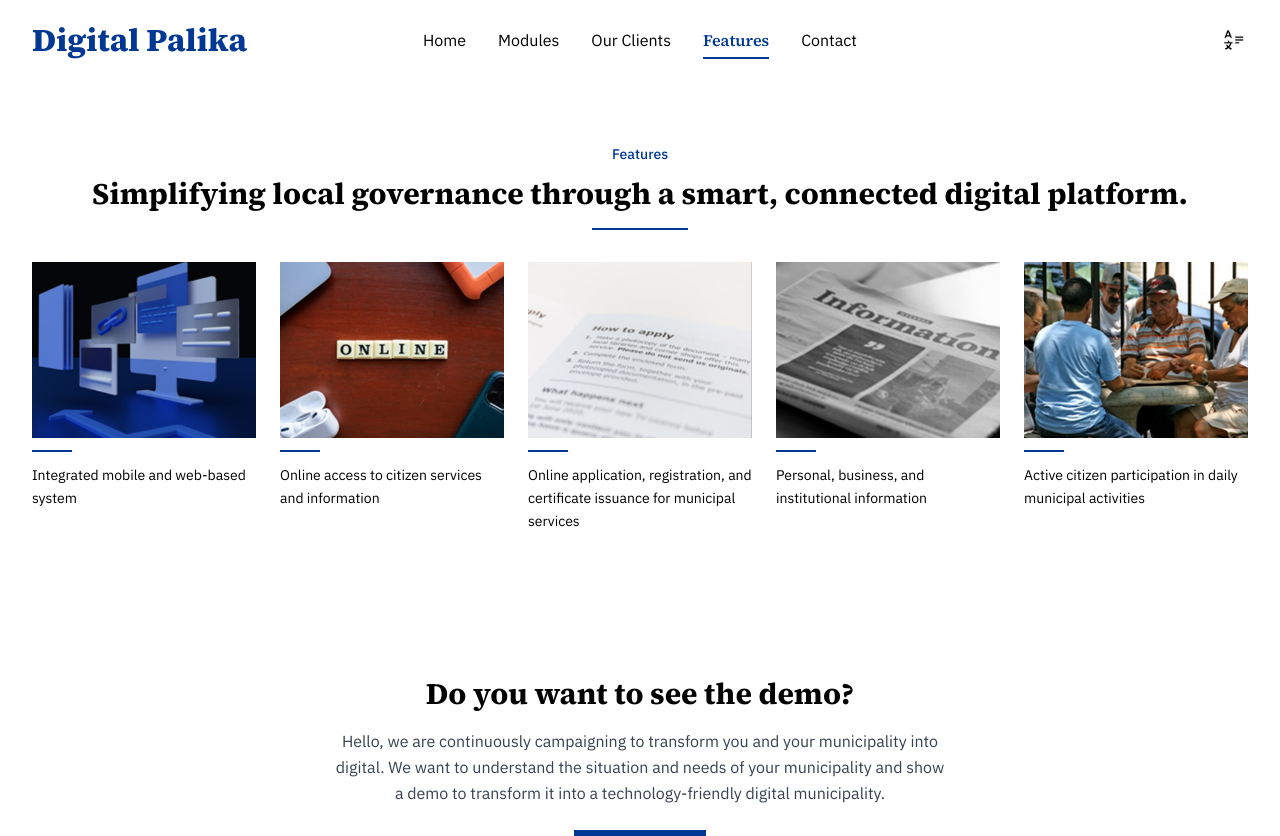
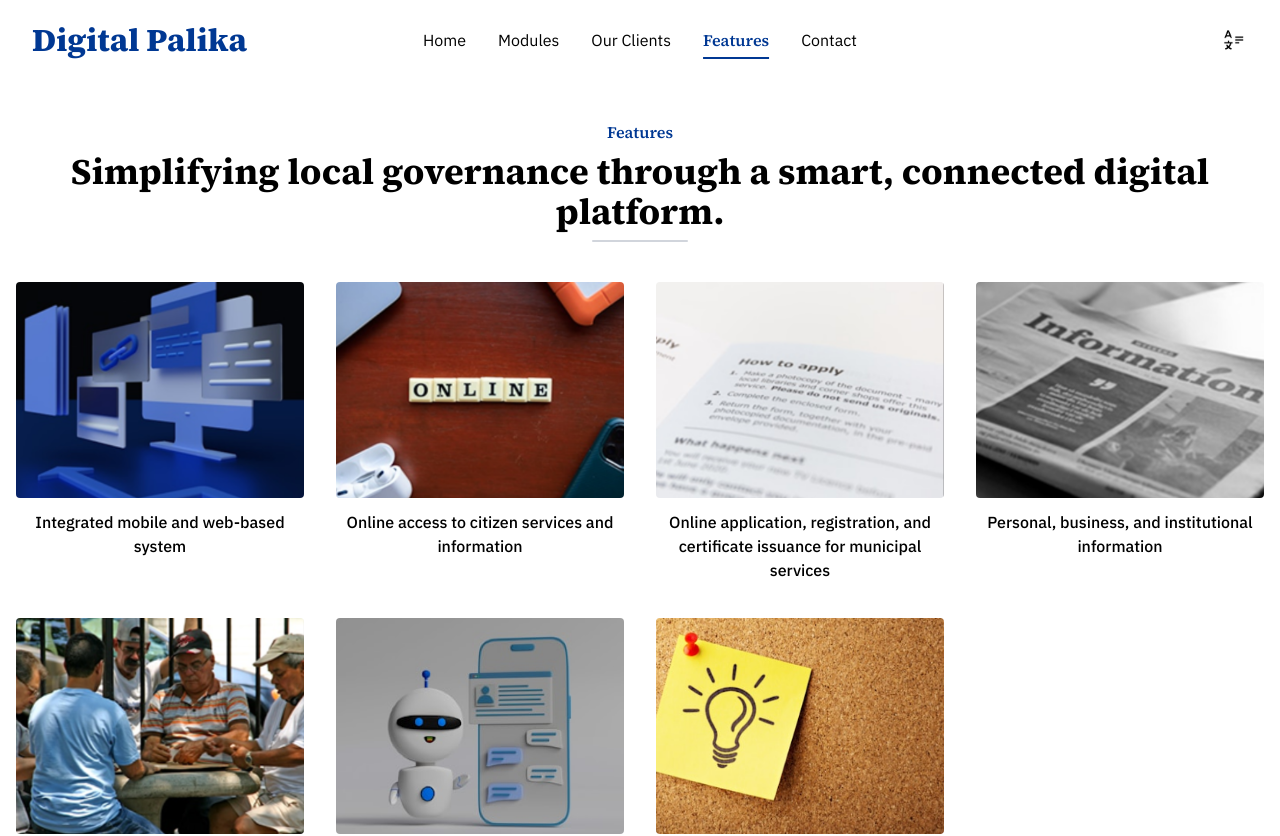
Before and after one commit to ninjainfosys78/digitalpalika, a Next.js app: page /features in a window 1280 px wide. Shown: the top 836 px of the page. Built offline with nearby package versions, Linux system fonts and the light colour scheme.

Commit message:
feat: implementation-of-the-new-features-page-design Closes TULEAP-1126

```diff
--- a/app/(nav)/features/page.tsx
+++ b/app/(nav)/features/page.tsx
@@ -2,12 +2,10 @@
 
 import { Fragment } from 'react';
 import { Header } from '@/components/header';
-import Footer  from '@/components/footer';
-import { FeatureSection } from '@/components/FeatureSection';
-import { LanguageProvider } from '@/context/LanguageContext';
+import Footer from '@/components/footer';
+import { useLanguage, LanguageProvider } from '@/context/LanguageContext';
 import { siteData, FullSiteContent } from '@/lib/siteData';
 import Demo from '@/components/demo';
-import FeatureRail from '@/components/features-rail';
 
 export const dynamic = 'force-dynamic';
 
@@ -22,19 +20,125 @@ export default function FeaturesPage() {
 function FeaturesContent() {
     const content: FullSiteContent = siteData;
     const { featuresPage } = content;
+    const { t } = useLanguage();
+
+    const featureImages = [
+        "/feature1.png",
+        "/feature2.png",
+        "/feature3.png",
+        "/feature4.png",
+        "/feature5.png",
+        "/feature6.png",
+        "/feature7.png",
+    ];
+
+    const features = [
+        {
+            img: featureImages[0],
+            title: t({
+                en: "Integrated mobile and web-based system",
+                ne: "एकीकृत मोबाइल र वेब-आधारित प्रणाली"
+            }),
+            desc: "",
+        },
+        {
+            img: featureImages[1],
+            title: t({
+                en: "Online access to citizen services and information",
+                ne: "नागरिक सेवाहरू र जानकारीमा अनलाइन पहुँच"
+            }),
+            desc: "",
+        },
+        {
+            img: featureImages[2],
+            title: t({
+                en: "Online application, registration, and certificate issuance for municipal services",
+                ne: "नगरपालिका सेवाहरूको लागि अनलाइन आवेदन, दर्ता, र प्रमाणपत्र जारी"
+            }),
+            desc: "",
+        },
+        {
+            img: featureImages[3],
+            title: t({
+                en: "Personal, business, and institutional information",
+                ne: "व्यक्तिगत, व्यवसायिक, र संस्थागत जानकारी"
+            }),
+            desc: "",
+        },
+        {
+            img: featureImages[4],
+            title: t({
+                en: "Active citizen participation in daily municipal activities",
+                ne: "दैनिक नगरपालिका गतिविधिहरूमा सक्रिय नागरिक सहभागिता"
+            }),
+            desc: "",
+        },
+        {
+            img: featureImages[5],
+            title: t({
+                en: "Automating workflow for efficiency",
+                ne: "दक्षताका लागि कार्यप्रवाह स्वचालित गर्दै"
+            }),
+            desc: "",
+        },
+        {
+            img: featureImages[6],
+            title: t({
+                en: "Providing a seamless experience for citizens interacting with the municipality sitting from home",
+                ne: "घरमै बसेर पालिकासँग अन्तरक्रिया गर्ने नागरिकहरूका लागि सहज अनुभव प्रदान गर्दै"
+            }),
+            desc: "",
+        },
+    ];
 
     return (
         <Fragment>
             <Header />
-            {/* <main>
-                <FeatureSection
-                    title={featuresPage.title}
-                    subtitle={featuresPage.subtitle}
-                    features={featuresPage.items}
-                />
-            </main> */}
-            <FeatureRail />
-            <Demo />
+            <main className="bg-white pt-10 min-h-screen">
+                <div className="max-w-7xl mx-auto px-4">
+                    {/* Section Header */}
+                    <div className="text-center mb-10">
+                        <span className="block text-[#003893] font-semibold mb-2">
+                            {t({ en: "Features", ne: "विशेषताहरू" })}
+                        </span>
+                        <h2 className="text-2xl sm:text-3xl md:text-4xl font-bold text-black mb-2">
+                            {t({
+                                en: "Simplifying local governance through a smart, connected digital platform.",
+                                ne: "स्मार्ट, जडित डिजिटल प्लेटफर्ममार्फत स्थानीय शासनलाई सरल बनाउँदै।"
+                            })}
+                        </h2>
+                        <div className="mx-auto w-24 h-0.5 bg-gray-300 rounded mb-4" />
+                    </div>
+
+                    {/* Features Grid */}
+                    <div className="grid grid-cols-1 sm:grid-cols-2 md:grid-cols-3 lg:grid-cols-4 gap-8">
+                        {features.map((feature, idx) => (
+                            <div key={idx} className="flex flex-col items-center">
+                                <div className="w-full aspect-[4/3] bg-gray-100 rounded overflow-hidden mb-3 flex items-center justify-center">
+                                    <img
+                                        src={feature.img}
+                                        alt={feature.title}
+                                        className="object-cover w-full h-full"
+                                        draggable={false}
+                                    />
+                                </div>
+                                <div className="w-full text-center">
+                                    <div className="text-base font-medium text-black mb-1">
+                                        {feature.title}
+                                    </div>
+                                    {feature.desc && (
+                                        <div className="text-sm text-gray-600">{feature.desc}</div>
+                                    )}
+                                </div>
+                            </div>
+                        ))}
+                    </div>
+                </div>
+                {/* Add margin-top above Demo, remove margin-bottom below Demo */}
+                <div className="mt-12">
+                    <Demo />
+                </div>
+            </main>
             <Footer />
         </Fragment>
     );
--- a/app/(nav)/module/page.tsx
+++ b/app/(nav)/module/page.tsx
@@ -6,6 +6,7 @@ import Footer from '@/components/footer';
 import { useLanguage } from '@/context/LanguageContext';
 import { siteData } from '@/lib/siteData';
 import { ModuleIcon } from '@/components/ModulesSection';
+import Demo from '@/components/demo';
 
 export default function ModulePage() {
     const { t } = useLanguage();
@@ -15,7 +16,7 @@ export default function ModulePage() {
         <Fragment>
             <Header />
             <main id="main-content" className="bg-white pt-12 min-h-screen">
-                <div className="container mx-auto px-4">
+                <div className="container mx-auto px-4 pb-16">
                     {/* Section Header */}
                     <div className="text-center mb-10">
                         <span className="block text-[#003893] font-semibold mb-2">Modules</span>
@@ -44,33 +45,8 @@ export default function ModulePage() {
                         ))}
                     </div>
                 </div>
-
-                {/* Demo Section - full width, only Tailwind */}
-                <section className="w-full bg-[#e9eff7] mt-12 py-12">
-                    <div className="max-w-3xl mx-auto text-center">
-                        <h2 className="text-2xl sm:text-3xl font-semibold text-gray-900 mb-4">
-                            {t({
-                                en: "Do you want to see a Demo?",
-                                ne: "डेमो हेर्न चाहनुहुन्छ?"
-                            })}
-                        </h2>
-                        <p className="text-gray-700 max-w-2xl mx-auto mb-8">
-                            {t({
-                                en: "Hello, we are continuously campaigning to transform you and your municipality into digital. We want to understand the situation and needs of your municipality and show to demo to transform into technology-friendly municipality.",
-                                ne: "नमस्ते, हामी तपाईं र तपाईंको पालिकालाई डिजिटलमा रूपान्तरण गर्न निरन्तर अभियान सञ्चालन गर्दैछौं। हामी तपाईंको पालिकाको अवस्था र आवश्यकताहरू बुझ्न चाहन्छौं र प्रविधिमैत्री पालिकामा रूपान्तरण गर्न डेमो देखाउन चाहन्छौं।"
-                            })}
-                        </p>
-                        <a
-                            href="/contact"
-                            className="inline-flex items-center justify-center px-6 py-2 text-sm font-semibold bg-[#003893] text-white hover:bg-[#002366] transition rounded-none min-w-[120px]"
-                        >
-                            {t({ en: "See Demo", ne: "डेमो हेर्नुहोस्" })}
-                            <svg className="w-4 h-4 ml-2" fill="none" stroke="currentColor" strokeWidth={2} viewBox="0 0 24 24">
-                                <path d="M5 12h14M13 6l6 6-6 6" stroke="currentColor" strokeLinecap="round" strokeLinejoin="round"/>
-                            </svg>
-                        </a>
-                    </div>
-                </section>
+                {/* Demo Section from homepage */}
+                <Demo />
             </main>
             <Footer />
         </Fragment>
--- a/components/demo.tsx
+++ b/components/demo.tsx
@@ -6,7 +6,7 @@ export default function Demo() {
     const { t } = useLanguage();
 
     return (
-        <section className="bg-white py-10 md:py-12">
+        <section className="bg-[#B0C1DE] py-10 md:py-12">
             <div className="container mx-auto px-4 sm:px-6 lg:px-8 text-center">
                 {/* Heading: slightly smaller and tighter like the image */}
                 <h2 className="text-2xl sm:text-3xl md:text-3xl font-bold mb-3 sm:mb-4 text-[#000000] mb-3">
```
Also changed, not shown: public/feature6.png (added), public/feature7.png (added).
